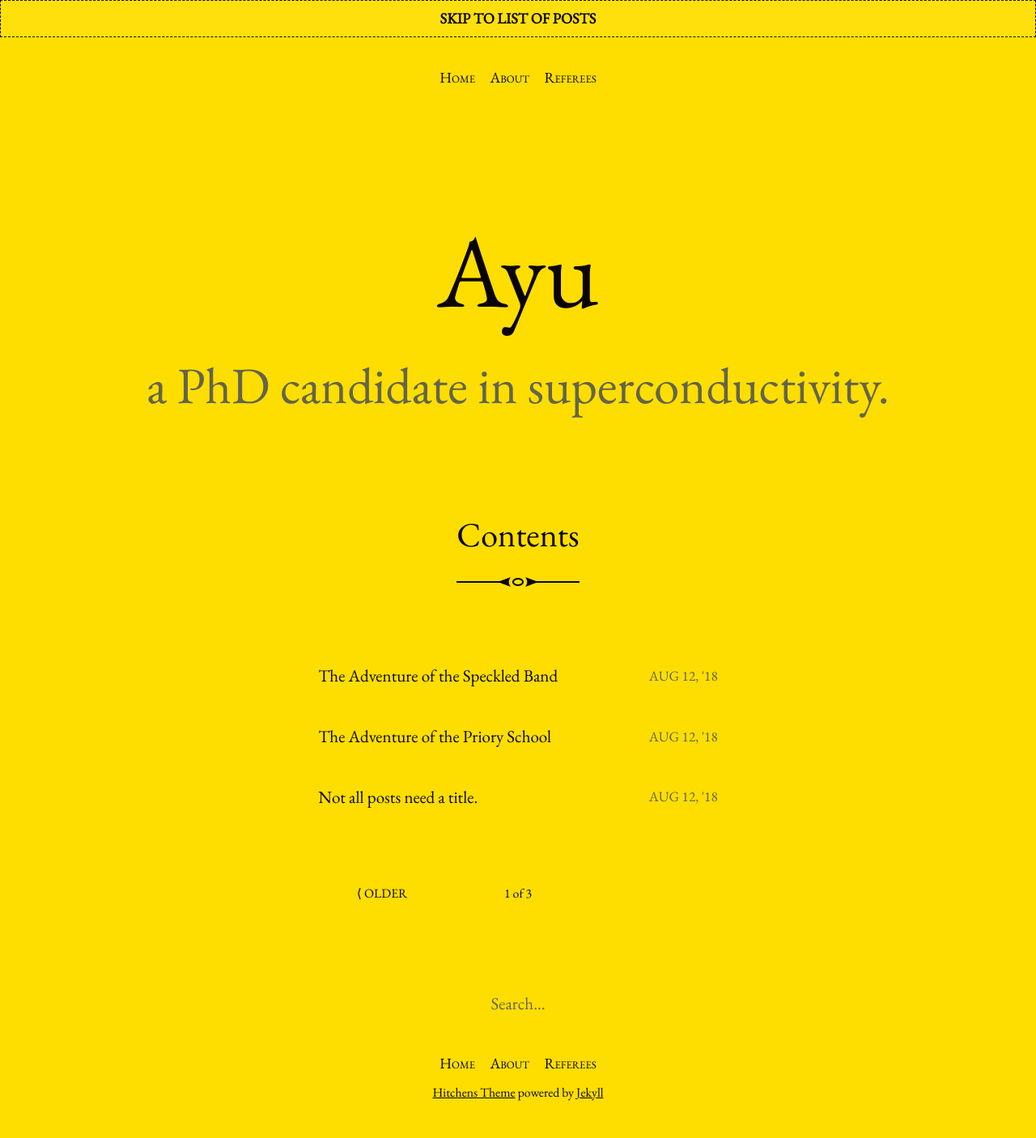
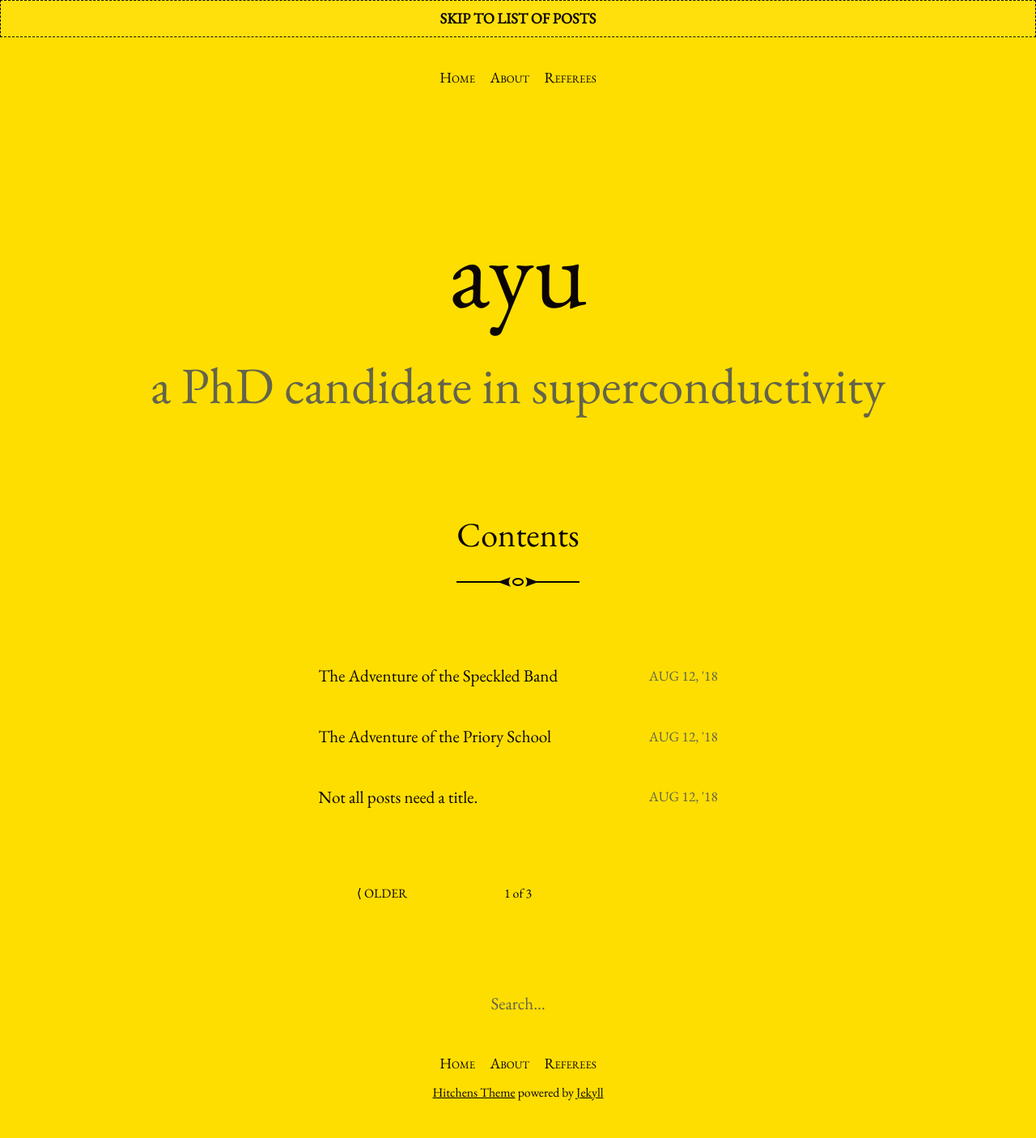
Before and after one commit to ayukaryana/ayukaryana.github.io, a Jekyll site: the page built from index.html, in a window 1280 px wide. Shown: the whole page at 81% size. Built offline with Jekyll 4.4.1, drawn with Linux system fonts in a browser that asks for light colours; the list of posts is cut into pages by our own code; part of the change alters nothing that is shown.

```diff
--- a/_config.yml
+++ b/_config.yml
@@ -13,10 +13,9 @@
 # you will see them accessed via {{ site.title }}, {{ site.email }}, and so on.
 # You can create any custom variable you would like, and they will be accessible
 # in the templates via {{ site.myvariable }}.
-title: Ayu
-email: ayu.karyana@gmail.com
+title: ayu
 description: >- # this means to ignore newlines until "baseurl:"
-  a PhD candidate in superconductivity.
+  a PhD candidate in superconductivity
 baseurl: "/" # the subpath of your site, e.g. /blog
 url: "https://ayukaryana.github.io" # the base hostname & protocol for your site, e.g. http://example.com
 icon: /assets/images/icon-512.png
```
